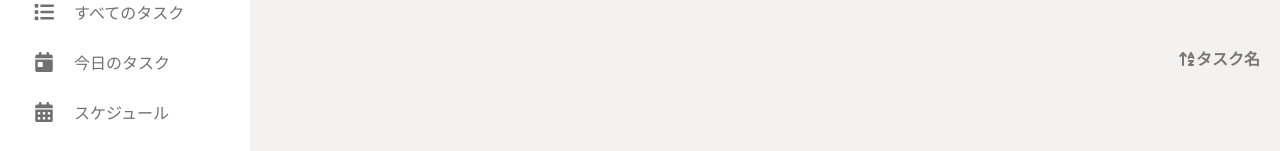
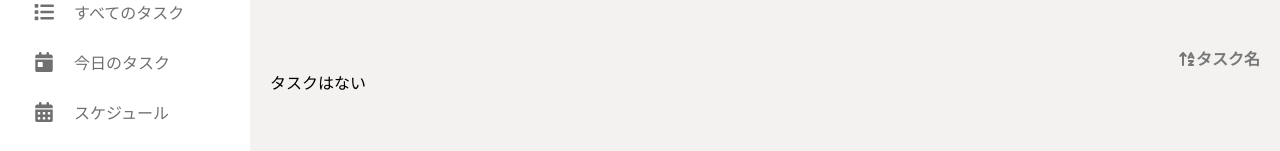
Before and after one commit to botirovs03/ToDo--Nikki, a React (Vite) app in the folder client/: page /today in a window 1280 px wide. Shown: the part 138-289 px from the top of the page. Built offline with nearby package versions, Linux system fonts and the light colour scheme.

Commit message:
Added a new feature

```diff
--- a/client/src/htmlAssets/task/task.tsx
+++ b/client/src/htmlAssets/task/task.tsx
@@ -221,7 +221,7 @@ export default function Tasks({
     </div>
   ));
 
-  return <div>{TaskItems}</div>;
+  return <div>{taskdata.length ? TaskItems : <div>タスクはない</div>}</div>;
 }
 
 function deleteTaskById(taskID: any) {
--- a/client/src/routes/Schedule/task/task.tsx
+++ b/client/src/routes/Schedule/task/task.tsx
@@ -232,7 +232,7 @@ export default function Tasks({
     </div>
   ));
 
-  return <div>{TaskItems}</div>;
+  return <div>{taskdata.length ? TaskItems : <div>タスクはない</div>}</div>;
 }
 
 function deleteTaskById(taskID: any) {
```
